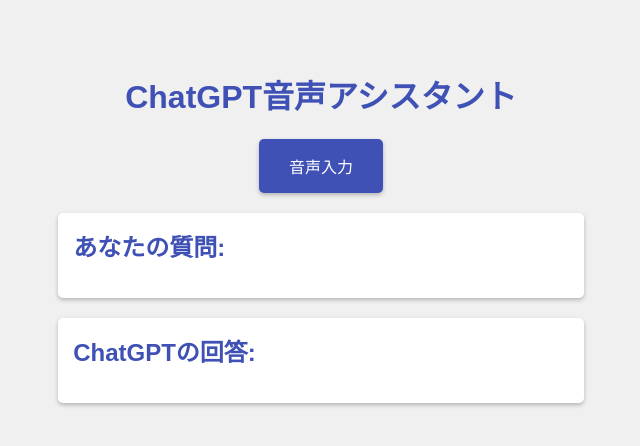
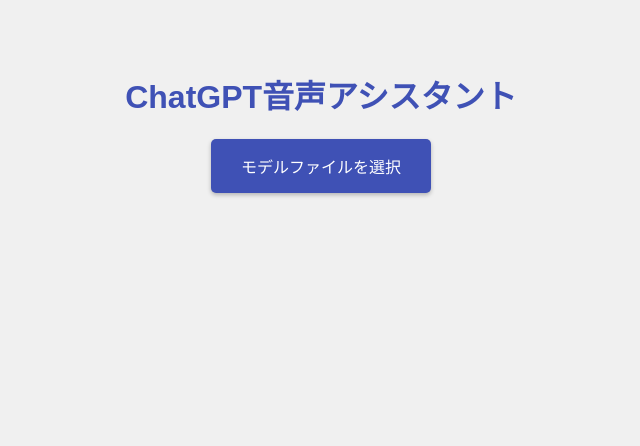
Before and after one commit to kecbigmt/hachi-ai, a React (Vite) app: page / in a window 1280 px wide. Shown: the top 446 px of the page, without its empty margins (319-959 px from the left). Built offline with nearby package versions, Linux system fonts and the light colour scheme.

Commit message:
feat: implement voice recognition into frontend

```diff
--- a/src-tauri/tauri.conf.json
+++ b/src-tauri/tauri.conf.json
@@ -12,7 +12,9 @@
   },
   "tauri": {
     "allowlist": {
-      "all": false
+      "dialog": {
+        "open": true
+      }
     },
     "bundle": {
       "active": true,
--- a/src/App.tsx
+++ b/src/App.tsx
@@ -1,4 +1,5 @@
 import { invoke } from '@tauri-apps/api'
+import { open } from '@tauri-apps/api/dialog';
 import { useState } from 'react';
 
 import { getAudioStream, startRecording, stopRecording } from './utils/audioInput';
@@ -6,25 +7,52 @@
 export const App = () => {
   const [inputText, setInputText] = useState("");
   const [responseText, setResponseText] = useState("");
+  const [modelFilePath, setModelFilePath] = useState<string | undefined>(undefined);
+  const [modelLoaded, setModelLoaded] = useState(false);
+
+  const handleSelectFile = async () => {
+    const filePath = await open();
+    if (!filePath) return;
+    if (Array.isArray(filePath) && filePath.length === 0) return;
+
+    const modelFilePath = Array.isArray(filePath) ? filePath[0] : filePath;
+
+    invoke('load_model', { modelFilePath }).then(() => {
+      setModelLoaded(true);
+      setModelFilePath(Array.isArray(filePath) ? filePath[0] : filePath);
+    });
+  };
 
   const handleAudioInput = async (): Promise<void> => {
     const stream = await getAudioStream();
     if (!stream) return;
 
     startRecording(stream);
+  };
 
-    setTimeout(async() => {
-      const audioBlob = await stopRecording();
-      const audioUrl = URL.createObjectURL(audioBlob);
-      const audio = new Audio(audioUrl);
-      audio.play();
-    }, 5000);
+  const handleAudioInputStop = async (): Promise<void> => {
+    const audioData = Array.from(await stopRecording());
+
+    invoke<string>('transcribe_audio', { audioData }).then((res) => {
+      console.log(`transcribe_audio: ${res}`);
+      setInputText(res);
+    });
   };
 
   return (
     <div className="App">
       <h1>ChatGPT音声アシスタント</h1>
-      <button onClick={handleAudioInput}>音声入力</button>
+      <button onClick={handleSelectFile}>モデルファイルを選択</button>
+      {modelFilePath && (
+        <>
+          <p>ロード済み: {modelFilePath}</p>
+        </>
+      )}
+      {
+        modelLoaded && (
+          <>
+            <button disabled={!modelFilePath} onClick={handleAudioInput}>音声入力</button>
+            <button disabled={!modelFilePath} onClick={handleAudioInputStop}>ストップ</button>
             <div className="container">
               <div className="inputText">
                 <h2>あなたの質問:</h2>
@@ -35,6 +63,10 @@
                 <p>{responseText}</p>
               </div>
             </div>
+          </>
+        )
+      }
+
     </div>
   );
 }
--- a/src/utils/audioInput.ts
+++ b/src/utils/audioInput.ts
@@ -1,9 +1,15 @@
 let mediaRecorder: MediaRecorder;
 const recordedChunks: BlobPart[] = [];
+const audioContext = new window.AudioContext({ sampleRate: 16000 }); // whisper-rs expects 16bit, 16KHz, mono audio
 
 export const getAudioStream = async (): Promise<MediaStream | null> => {
     try {
-        const stream = await navigator.mediaDevices.getUserMedia({ audio: true });
+        const stream = await navigator.mediaDevices.getUserMedia({ audio: {
+            // whisper-rs expects 16bit, 16KHz, mono audio
+            channelCount: 1,
+            sampleRate: 16000,
+            sampleSize: 16,
+        } });
         return stream;
     } catch (error) {
         console.error("Error accessing the microphone:", error);
@@ -21,12 +27,20 @@
     mediaRecorder.start();
 };
 
-export const stopRecording = (): Promise<Blob> => {
+export const stopRecording = (): Promise<Float32Array> => {
     return new Promise((resolve) => {
         mediaRecorder.addEventListener("stop", () => {
             const blob = new Blob(recordedChunks, { type: "audio/webm" });
             recordedChunks.length = 0;
-            resolve(blob);
+
+            const reader = new FileReader();
+            reader.readAsArrayBuffer(blob);
+            reader.onload = () => {
+                audioContext.decodeAudioData(reader.result as ArrayBuffer).then((audioBuffer) => {
+                    const audioData = audioBuffer.getChannelData(0);
+                    resolve(audioData);
+                });
+            }
         });
         mediaRecorder.stop();
     });
```
Lines whose indentation alone changed are shown as unchanged.
